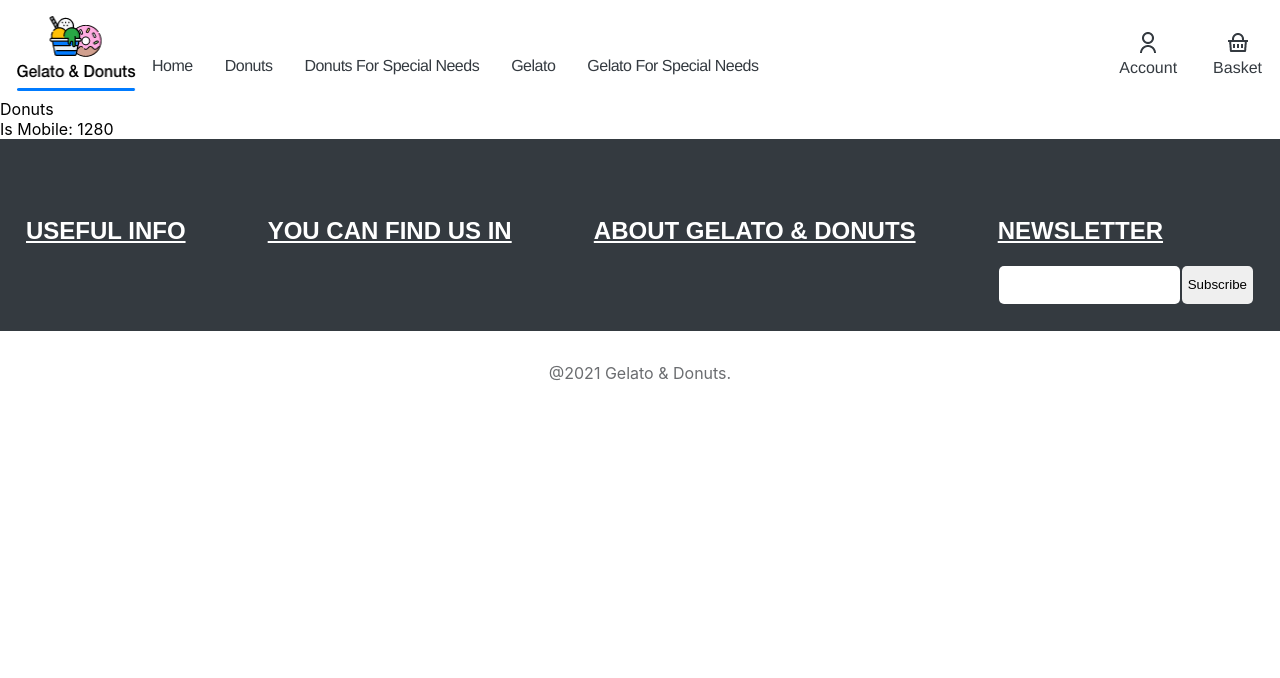
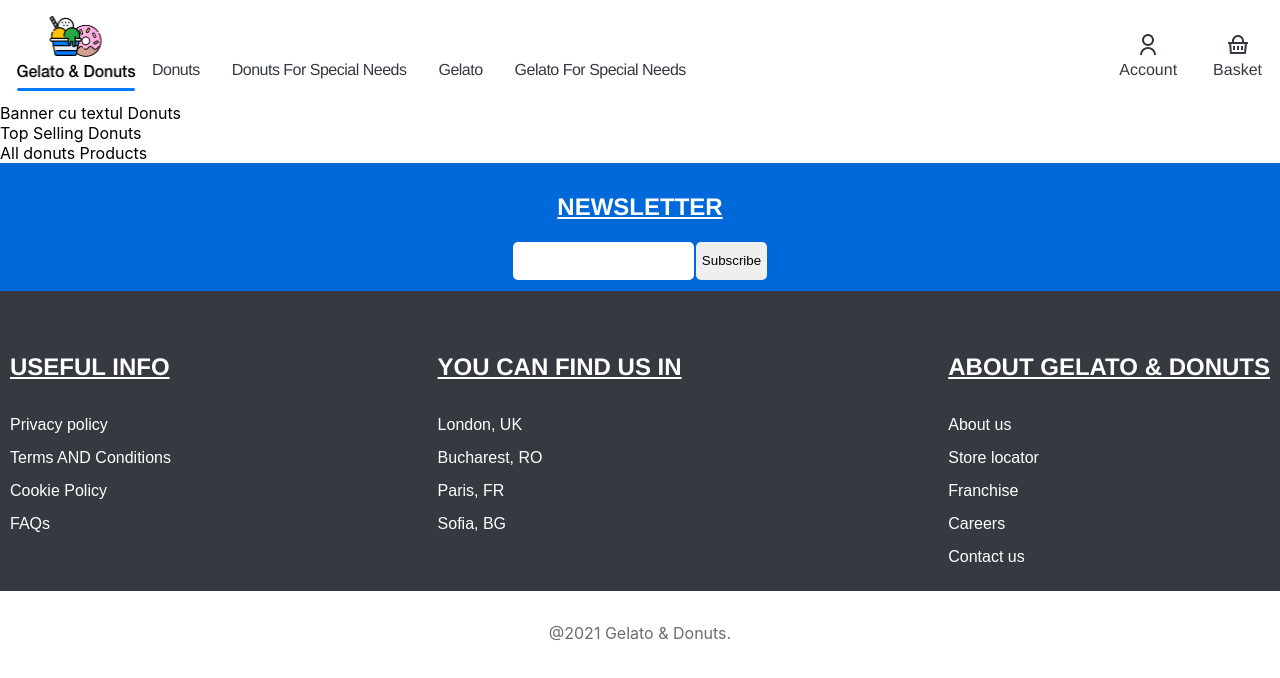
Before and after one commit to SummerSchoolAcademy2022/SS-FrontEnd, a React (Create React App) app: page /donuts in a window 1280 px wide. Shown: the top 678 px of the page. Built offline with nearby package versions, Linux system fonts and the light colour scheme.

Commit message:
Fix small defects NavBar and Footer

```diff
--- a/src/components/Footer/Footer.js
+++ b/src/components/Footer/Footer.js
@@ -1,20 +1,40 @@
 import "./style.css";
 import { FaChevronDown, FaChevronUp } from "react-icons/fa";
-import { useState } from "react";
+import { useState, useEffect } from "react";
 import useScreenSize from "../../hooks/useScreenSize";
 
 export default function Footer() {
-  const [isOpen, setIsOpen] = useState(false);
-  // console.log(isOpen);
-  const onExpandFooterMenu = () => {
-    setIsOpen(!isOpen);
+  const [isOpenUseful, setIsOpenUseful] = useState(false);
+  const [isOpenFind, setIsOpenFind] = useState(false);
+  const [isOpenAbout, setIsOpenAbout] = useState(false);
+
+  const onExpandUseful = () => {
+    setIsOpenUseful(!isOpenUseful);
+  };
+  const onExpandFind = () => {
+    setIsOpenFind(!isOpenFind);
+  };
+  const onExpandAbout = () => {
+    setIsOpenAbout(!isOpenAbout);
   };
 
-  const screenSize = useScreenSize();
+  const screenSize = useScreenSize(true);
+
+  useEffect(() => {
+    if (screenSize !== "mobile") {
+      setIsOpenUseful(true);
+      setIsOpenFind(true);
+      setIsOpenAbout(true);
+    } else {
+      setIsOpenUseful(false);
+      setIsOpenFind(false);
+      setIsOpenAbout(false);
+    }
+  }, [screenSize]);
 
   return (
     <footer>
-      <div>Is Mobile: {screenSize}</div>
+      {/* <div>Is Mobile: {screenSize}</div> */}
       <div className="row">
         <div className="column newsletter-column">
           <h2>NEWSLETTER</h2>
@@ -30,15 +50,15 @@ export default function Footer() {
         </div>
 
         <div className="column">
-          <div className="footer-title" onClick={onExpandFooterMenu}>
+          <div className="footer-title" onClick={onExpandUseful}>
             <h2>USEFUL INFO</h2>
 
             <div className="arrow-icon">
-              {isOpen ? <FaChevronUp /> : <FaChevronDown />}
+              {isOpenUseful ? <FaChevronUp /> : <FaChevronDown />}
             </div>
           </div>
 
-          {isOpen && (
+          {isOpenUseful && (
             <div className="paragraphs" style={{ maxHeight: "1000px" }}>
               <ul>
                 <li>
@@ -83,34 +103,50 @@ export default function Footer() {
         </div>
 
         <div className="column">
-          <div className="footer-title" onClick={onExpandFooterMenu}>
+          <div className="footer-title" onClick={onExpandFind}>
             <h2>YOU CAN FIND US IN</h2>
 
             <div className="arrow-icon">
-              {isOpen ? <FaChevronUp /> : <FaChevronDown />}
+              {isOpenFind ? <FaChevronUp /> : <FaChevronDown />}
             </div>
           </div>
 
-          {isOpen && (
+          {isOpenFind && (
             <div className="paragraphs" style={{ maxHeight: "1000px" }}>
               <ul>
                 <li>
-                  <a href="https://ro.deloittedigital.com/" target="_blank">
+                  <a
+                    href="https://ro.deloittedigital.com/"
+                    target="_blank"
+                    rel="noreferrer"
+                  >
                     London, UK
                   </a>
                 </li>
                 <li>
-                  <a href="https://ro.deloittedigital.com/" target="_blank">
+                  <a
+                    href="https://ro.deloittedigital.com/"
+                    target="_blank"
+                    rel="noreferrer"
+                  >
                     Bucharest, RO
                   </a>
                 </li>
                 <li>
-                  <a href="https://ro.deloittedigital.com/" target="_blank">
+                  <a
+                    href="https://ro.deloittedigital.com/"
+                    target="_blank"
+                    rel="noreferrer"
+                  >
                     Paris, FR
                   </a>
                 </li>
                 <li>
-                  <a href="https://ro.deloittedigital.com/" target="_blank">
+                  <a
+                    href="https://ro.deloittedigital.com/"
+                    target="_blank"
+                    rel="noreferrer"
+                  >
                     Sofia, BG
                   </a>
                 </li>
@@ -120,39 +156,59 @@ export default function Footer() {
         </div>
 
         <div className="column">
-          <div className="footer-title" onClick={onExpandFooterMenu}>
+          <div className="footer-title" onClick={onExpandAbout}>
             <h2>ABOUT GELATO & DONUTS</h2>
 
             <div className="arrow-icon">
-              {isOpen ? <FaChevronUp /> : <FaChevronDown />}
+              {isOpenAbout ? <FaChevronUp /> : <FaChevronDown />}
             </div>
           </div>
 
-          {isOpen && (
+          {isOpenAbout && (
             <div className="paragraphs" style={{ maxHeight: "1000px" }}>
               <ul>
                 <li>
-                  <a href="https://ro.deloittedigital.com/" target="_blank">
+                  <a
+                    href="https://ro.deloittedigital.com/"
+                    target="_blank"
+                    rel="noreferrer"
+                  >
                     About us
                   </a>
                 </li>
                 <li>
-                  <a href="https://ro.deloittedigital.com/" target="_blank">
+                  <a
+                    href="https://ro.deloittedigital.com/"
+                    target="_blank"
+                    rel="noreferrer"
+                  >
                     Store locator
                   </a>
                 </li>
                 <li>
-                  <a href="https://ro.deloittedigital.com/" target="_blank">
+                  <a
+                    href="https://ro.deloittedigital.com/"
+                    target="_blank"
+                    rel="noreferrer"
+                  >
                     Franchise
                   </a>
                 </li>
                 <li>
-                  <a href="https://ro.deloittedigital.com/" target="_blank">
+                  <a
+                    href="https://ro.deloittedigital.com/"
+                    target="_blank"
+                    rel="noreferrer"
+                  >
                     Careers
                   </a>
                 </li>
                 <li>
-                  <a href="https://ro.deloittedigital.com/" target="_blank">
+                  <a
+                    href="https://ro.deloittedigital.com/"
+                    target="_blank"
+                    rel="noreferrer"
+                  >
                     Contact us
                   </a>
                 </li>
--- a/src/components/Footer/style.css
+++ b/src/components/Footer/style.css
@@ -40,7 +40,7 @@
 
 .row div h2 {
   text-decoration: underline;
-    font-family: Arial, Helvetica, sans-serif;
+  font-family: helvetica, sans-serif;
 }
 
 footer p,
@@ -106,7 +106,7 @@
   margin: 15px 0;
 }
 
-  @media only screen and (max-width: 1024px) {
+@media only screen and (max-width: 1365px) {
   .newsletter-column {
     order: -1;
     width: 100%;
@@ -136,7 +136,7 @@
   }
 }
 
-  @media only screen and (max-width: 600px) {
+@media only screen and (max-width: 768px) {
   .column {
     width: 100%;
     margin-top: 0;
--- a/src/components/NavigationBar/BurgerMenu.js
+++ b/src/components/NavigationBar/BurgerMenu.js
@@ -1,73 +1,98 @@
 import { Link } from "react-router-dom";
-import '../../containers/App/style.css'
-import { useState } from 'react';
-const BurgerMenu = () =>{
+import "../../containers/App/style.css";
+import { useState } from "react";
+const BurgerMenu = () => {
+  const [display, setState] = useState("none");
+  const isClosed = () => {
+    if (setState(display) === "none") {
+      setState("none");
+    } else {
+      setState("flex");
+    }
+  };
+  const isOpen = () => {
+    if (setState(display) === "none") {
+      setState("flex");
+    } else {
+      setState("none");
+    }
+  };
 
-  const [display,setState] = useState("none");
-  const isClosed = () =>{
-    if(setState(display) === "none")
-    {setState("none");}
-    else{
-      setState("flex");}
-  }
-  const isOpen = () =>{
-    if(setState(display) === "none")
-    {setState("flex");}
-    else{
-      setState("none");}
-
-  }
-
-
-    return(
-    <div className='cont'>
-     <img src={require('../../assets/burger.png')} alt='menu' onClick={isClosed}/>
-     <nav className='burgerMenu' style={{display:display}}>
+  return (
+    <div className="cont">
+      <img
+        src={require("../../assets/burger.png")}
+        alt="menu"
+        onClick={isClosed}
+      />
+      <nav className="burgerMenu" style={{ display: display }}>
         <div className="closeButton">
-      <img src={require('../../assets/close.png')} alt="close" width='24' height='24' onClick={isOpen}/>
+          <img
+            src={require("../../assets/close.png")}
+            alt="close"
+            width="24"
+            height="24"
+            onClick={isOpen}
+          />
         </div>
         <div className="menu">
-      <h1><b>MENU</b></h1>
+          <h1>
+            <b>MENU</b>
+          </h1>
         </div>
-      <div className="content" id='contentNav'>
+        <div className="content" id="contentNav">
           <ul>
+            {/* Add onClick={isOpen} to each link so that the BurgerMenu closes when a page is clicked. */}
             <li>
-          <Link to="/" className="links">HOME</Link>
+              <Link to="/" className="links" onClick={isOpen}>
+                HOME
+              </Link>
             </li>
 
             <li>
-          <Link to="/gelato" className="links">GELATO</Link>
+              <Link to="/gelato" className="links" onClick={isOpen}>
+                GELATO
+              </Link>
             </li>
 
             <li>
-          <Link to="/gelatoforspecialneeds" className="links">GELATO FOR SPECIAL NEEDS</Link>
+              <Link
+                to="/gelatoforspecialneeds"
+                className="links"
+                onClick={isOpen}
+              >
+                GELATO FOR SPECIAL NEEDS
+              </Link>
             </li>
 
             <li>
-          <Link to="/donuts" className="links">DONUTS</Link>
+              <Link to="/donuts" className="links" onClick={isOpen}>
+                DONUTS
+              </Link>
             </li>
 
             <li>
-          <Link to="/donutsforspecialneeds" className="links">DONUTS FOR SPECIAL NEEDS</Link>
+              <Link
+                to="/donutsforspecialneeds"
+                className="links"
+                onClick={isOpen}
+              >
+                DONUTS FOR SPECIAL NEEDS
+              </Link>
             </li>
-
           </ul>
-
         </div>
-      <div className="account" id='accountNav'>
-        <img src={require('../../assets/account.png')} alt="account" />
+        <div className="account" id="accountNav">
+          <img src={require("../../assets/account.png")} alt="account" />
           Account
         </div>
-      <div className="basket" id='basketNav'>
-
+        <div className="basket" id="basketNav">
           <img src={require("../../assets/basket.png")} alt="basket" />
-
           Basket
         </div>
         <div className="darken"></div>
       </nav>
-
     </div>
   );
-  }
-export default BurgerMenu
+};
+export default BurgerMenu;
--- a/src/components/NavigationBar/NavigationBar.js
+++ b/src/components/NavigationBar/NavigationBar.js
@@ -1,56 +1,66 @@
 import React from "react";
 import { Link } from "react-router-dom";
-import BurgerMenu from './BurgerMenu'
-import '../../containers/App/style.css'
+import BurgerMenu from "./BurgerMenu";
+import "../../containers/App/style.css";
 function Navbar() {
   return (
     <>
-
-
       <div className="navbarContainer">
         <div className="tabletView">
-          <BurgerMenu/>
+          <BurgerMenu />
         </div>
         <div className="leftContainer">
-        <img className="gelatoLogo" src={require("../../assets/logo.png")} alt='Logo'/>{" "}
+          <Link to="/" className="links">
+            <img
+              className="gelatoLogo"
+              src={require("../../assets/logo.png")}
+              alt="Logo"
+            />
+          </Link>
           <ul className="container">
-
+            {/* We do not have Home page on Desktop, for Home we will use the logo and Gelato & Donuts. */}
+            {/* <li>
+            <Link to="/" className="links">Home</Link>
+          </li> */}
             <li>
-            <Link to="/" className="links">Home</Link>
+              <Link to="/donuts" className="links">
+                Donuts
+              </Link>
             </li>
             <li>
-            <Link to="/donuts" className="links">Donuts</Link>
+              <Link to="/donutsforspecialneeds" className="links">
+                Donuts For Special Needs
+              </Link>
             </li>
             <li>
-            <Link to="/donutsforspecialneeds" className="links">Donuts For Special Needs</Link>
+              <Link to="/gelato" className="links">
+                Gelato
+              </Link>
             </li>
             <li>
-            <Link to="/gelato" className="links">Gelato</Link>
-          </li>
-          <li>
-            <Link to="/gelatoforspecialneeds" className="links">Gelato For Special Needs</Link>
+              <Link to="/gelatoforspecialneeds" className="links">
+                Gelato For Special Needs
+              </Link>
             </li>
           </ul>
         </div>
         <div className="rightContainer">
           <div className="boxAccount">
             <div className="iconNormal">
-            <img src={require("../../assets/account.png")} alt='account'/>
+              <img src={require("../../assets/account.png")} alt="account" />
             </div>
             <div className="iconHover">
-              <img src={require('../../assets/accountHover.png')} alt="" />
+              <img src={require("../../assets/accountHover.png")} alt="" />
             </div>
             Account
           </div>
 
           <div className="boxBasket">
             <div className="iconNormal">
-            <img src={require("../../assets/basket.png")} alt = 'Basket'/>
-
+              <img src={require("../../assets/basket.png")} alt="Basket" />
             </div>
             <div className="iconHover">
-              <img src={require('../../assets/basketHover.png')} alt="" />
-
+              <img src={require("../../assets/basketHover.png")} alt="" />
             </div>
             Basket
           </div>
@@ -59,4 +69,4 @@ function Navbar() {
     </>
   );
 }
-  export default Navbar
+export default Navbar;
--- a/src/containers/Donuts/index.js
+++ b/src/containers/Donuts/index.js
@@ -1,7 +1,13 @@
 import React from "react";
 
 const Donuts = () => {
-  return <div>Donuts</div>;
+  return (
+    <div>
+      <div>Banner cu textul Donuts</div>
+      <div>Top Selling Donuts</div>
+      <div>All donuts Products</div>
+    </div>
+  );
 };
 
 export default Donuts;
--- a/src/hooks/useScreenSize.js
+++ b/src/hooks/useScreenSize.js
@@ -1,6 +1,6 @@
 import { useLayoutEffect, useState } from "react";
 
-export default function useScreenSize() {
+export default function useScreenSize(screenType = false) {
   const [screenSize, setScreenSize] = useState(null);
   useLayoutEffect(() => {
     function updateScreenSize() {
@@ -10,5 +10,16 @@ export default function useScreenSize() {
     updateScreenSize();
     return () => window.removeEventListener("resize", updateScreenSize);
   }, []);
+  let screenTypeValue = "";
+  if (screenType) {
+    if (screenSize < 768) {
+      screenTypeValue = "mobile";
+    } else if (screenSize >= 768 && screenSize < 1365) {
+      screenTypeValue = "tablet";
+    } else {
+      screenTypeValue = "desktop";
+    }
+    return screenTypeValue;
+  }
   return screenSize;
 }
```
Lines whose indentation alone changed are shown as unchanged.
